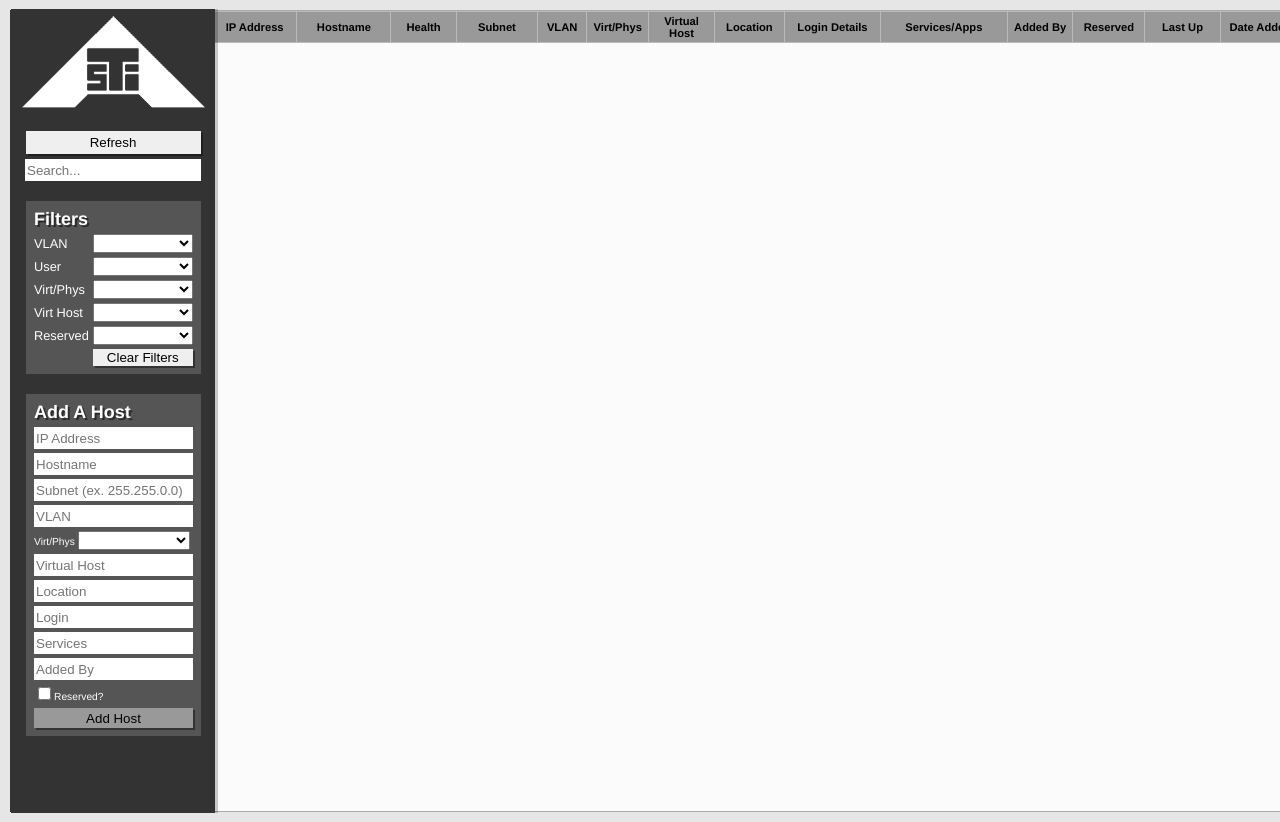
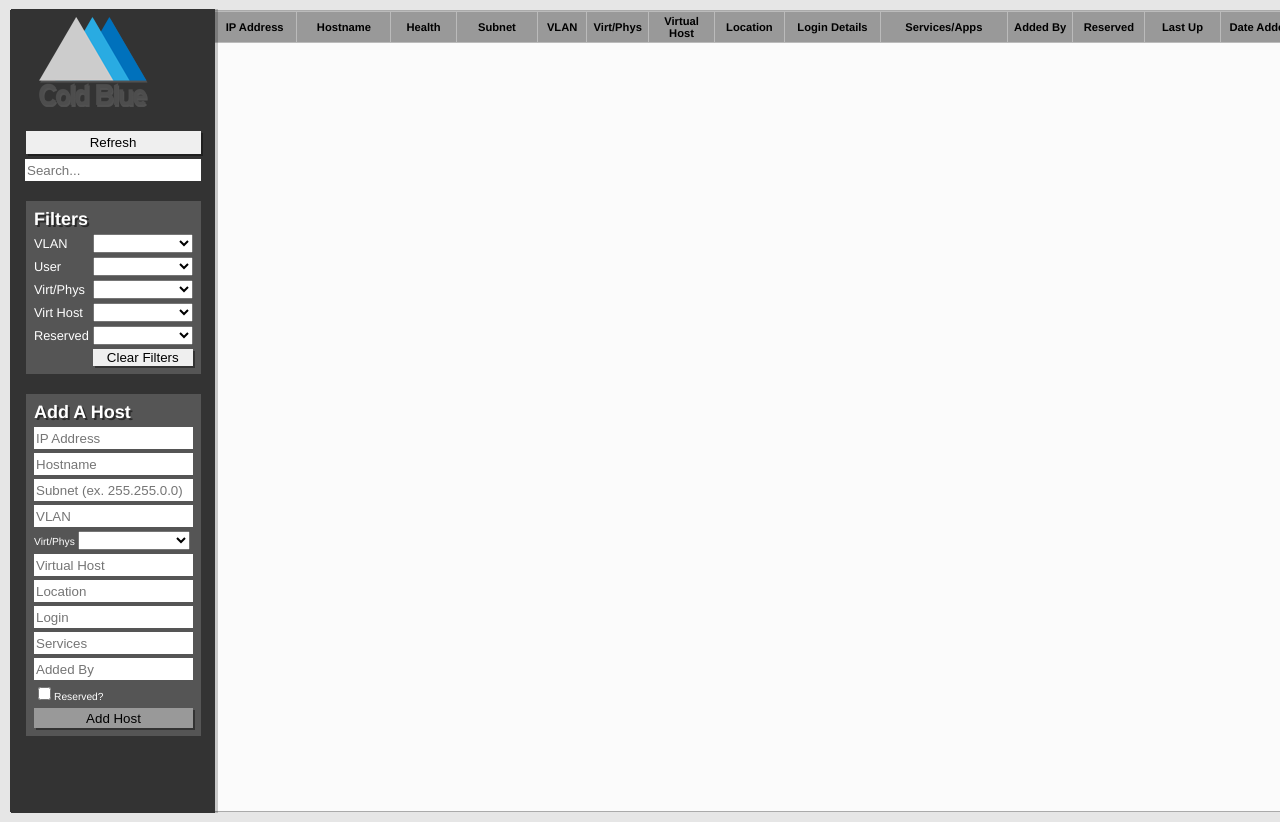
Before and after one commit to peterfraedrich/ColdBlue, a website: page STV2/index.html in a window 1280 px wide. Shown: the top 822 px of the page. Drawn offline with Linux system fonts and the light colour scheme; no server answers.

Commit message:
edit logo

```diff
--- a/STV2/index.html
+++ b/STV2/index.html
@@ -73,7 +73,7 @@
                         <center>STv2</center>
                     </div>
                     <center>
-                    <div id="placeholder"><img src="./img/asti.png" id="logo"></div>
+                    <div id="placeholder"><img src="./img/logo.png" id="logo"></div>
                     <div id="refresh">
                         <input id="refresh-btn" class="btn button-class" type="button" name="refresh" ng-model="refreshBtn" ng-click="refresh()" value="Refresh">
                     </div>
```
Also changed, not shown: STV2/img/logo.png (added).
